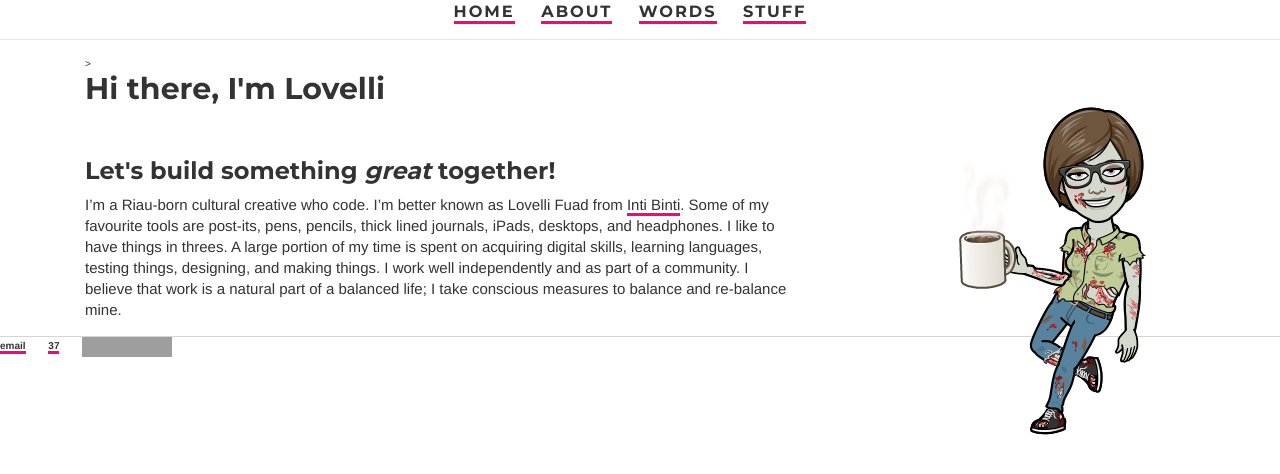
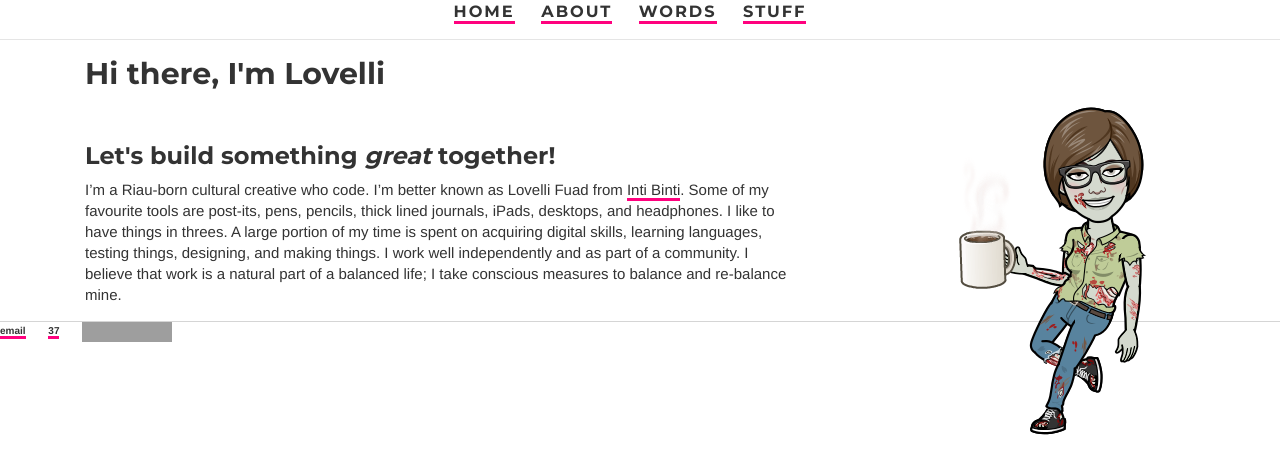
Before and after one commit to ariesti/ariesti.github.io, a Jekyll site: the page built from index.html, in a window 1280 px wide. Shown: the top 474 px of the page. Built offline with Jekyll 4.4.1, drawn with Linux system fonts in a browser that asks for light colours; grey boxes are pictures that could not be loaded.

Commit message:
Update index.html

```diff
--- a/index.html
+++ b/index.html
@@ -9,7 +9,7 @@ description: Towards digital humanities
 	<img src="assets/1-Halloween.png" alt="Flowers in Chania" style="float:right" />
 	</a>
 </div>
-<div class="wrapper">>
+<div class="wrapper">
 	<h1>Hi there, I'm Lovelli</h1>
 	<h3>Let's build something <i>great</i> together!</h3>
 	<p>I’m a Riau-born cultural creative who code.
```
